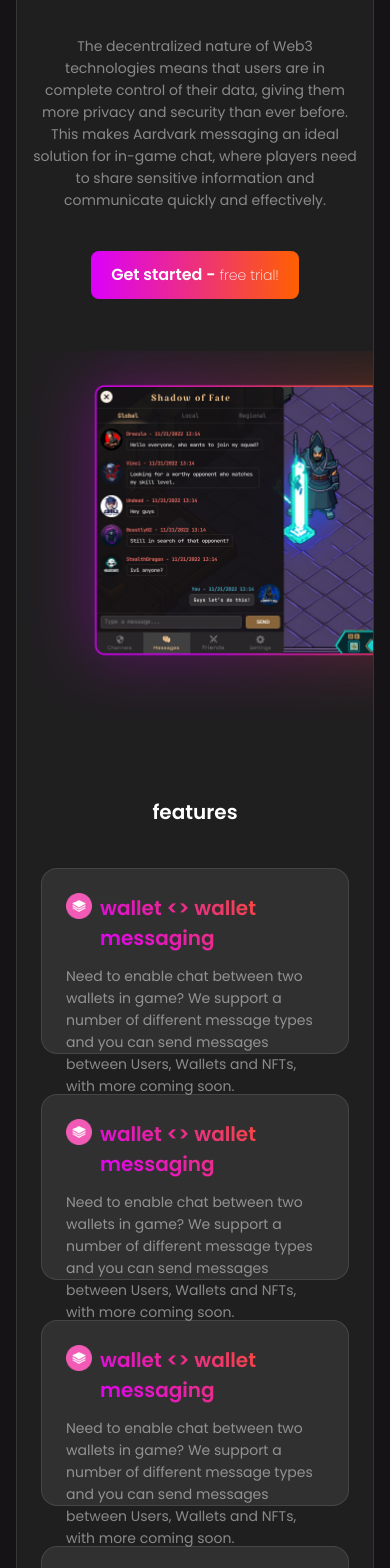
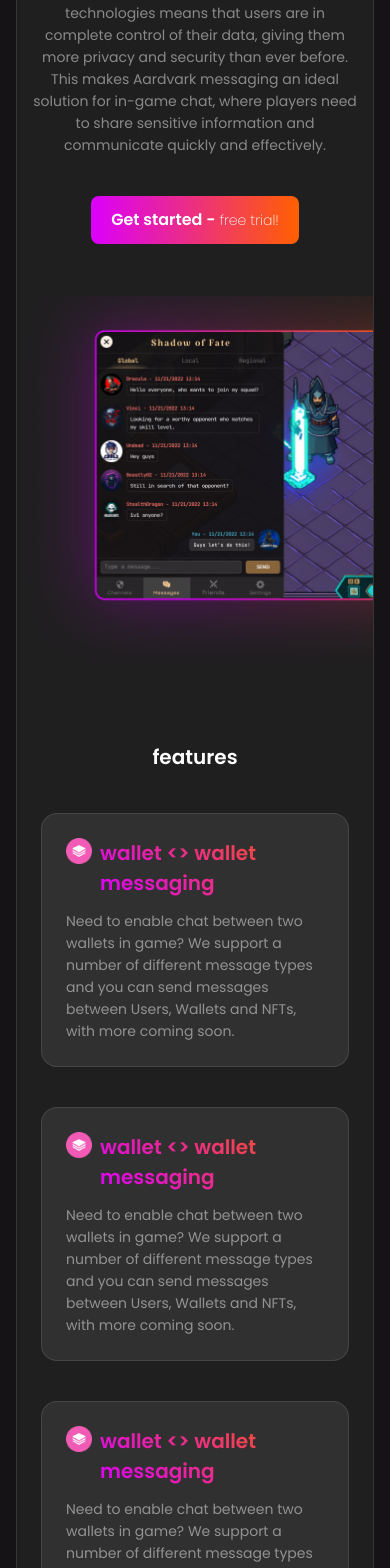
Before and after one commit to marvy-codes/advark-landingPage, a Vue app: page /Product in a window 390 px wide. Shown: the part 1087-2655 px from the top of the page. Built offline with nearby package versions, Linux system fonts and the light colour scheme; a web font is replaced by a local one.

Commit message:
add: vue-carousel installation

```diff
--- a/package.json
+++ b/package.json
@@ -11,7 +11,8 @@
   },
   "dependencies": {
     "vue": "^3.2.25",
-    "vue-router": "^4.0.15"
+    "vue-router": "^4.0.15",
+    "vue-slick-carousel": "^1.0.6"
   },
   "devDependencies": {
     "@headlessui/vue": "^1.6.2",
--- a/src/views/ProductView.vue
+++ b/src/views/ProductView.vue
@@ -113,7 +113,7 @@
         <!-- CARDS -->
         <div class="rounded-[32px] border-[1px] border-[#ffffff1a] bg-[#ffffff0d] overflow-hidden mt-[48px] md:mt-[80px] relative max-w-[1300px] mx-auto">
           <div class="md:flex justify-between items-center lg:items-start">
-            <div class="mt-[71px] md:ml-[64px] text-center md:text-left">
+            <div class="mt-[16px] md:-mt-[10px] lg:mt-[71px] md:ml-[64px] text-center md:text-left">
               <div class="block mx-auto md:hidden">
                 <img
                     src="../assets/pad.png"
@@ -162,7 +162,7 @@
               <div class="mt-[20px] md:mt-[32px]  flex flex-wrap justify-center ">
 
                 <div class="flex mx-[24px] my-[20px]">
-                  <div class="text-left max-w-[524px] h-[186px] md:h-[202px] rounded-[16px] border-[1px] border-[#ffffff1a] bg-[#ffffff14] px-[24px] pt-[24px]">
+                  <div class="text-left max-w-[524px] md:h-[202px] rounded-[16px] border-[1px] border-[#ffffff1a] bg-[#ffffff14] p-[24px]">
                     <div class="flex justify-start mb-[12px]">
                       <div class="mr-[8px]">
                         <img src="../assets/wallet.png" alt="aadvark" />
@@ -183,7 +183,7 @@
                 </div>
 
                 <div class="flex mx-[24px] my-[20px]">
-                  <div class="text-left max-w-[524px] h-[186px] md:h-[202px] rounded-[16px] border-[1px] border-[#ffffff1a] bg-[#ffffff14] px-[24px] pt-[24px]">
+                  <div class="text-left max-w-[524px] md:h-[202px] rounded-[16px] border-[1px] border-[#ffffff1a] bg-[#ffffff14] p-[24px]">
                     <div class="flex justify-start mb-[12px]">
                       <div class="mr-[8px]">
                         <img src="../assets/wallet.png" alt="aadvark" />
@@ -204,7 +204,7 @@
                 </div>
 
                 <div class="flex mx-[24px] my-[20px]">
-                  <div class="text-left max-w-[524px] h-[186px] md:h-[202px] rounded-[16px] border-[1px] border-[#ffffff1a] bg-[#ffffff14] px-[24px] pt-[24px]">
+                  <div class="text-left max-w-[524px] md:h-[202px] rounded-[16px] border-[1px] border-[#ffffff1a] bg-[#ffffff14] p-[24px]">
                     <div class="flex justify-start mb-[12px]">
                       <div class="mr-[8px]">
                         <img src="../assets/wallet.png" alt="aadvark" />
@@ -225,7 +225,7 @@
                 </div>
 
                 <div class="flex mx-[24px] my-[20px]">
-                  <div class="text-left max-w-[524px] h-[186px] md:h-[202px] rounded-[16px] border-[1px] border-[#ffffff1a] bg-[#ffffff14] px-[24px] pt-[24px]">
+                  <div class="text-left max-w-[524px] md:h-[202px] rounded-[16px] border-[1px] border-[#ffffff1a] bg-[#ffffff14]  p-[24px]">
                     <div class="flex justify-start mb-[12px]">
                       <div class="mr-[8px]">
                         <img src="../assets/wallet.png" alt="aadvark" />
```
Also changed, not shown: 1 other file (tests, documents, lock files or other folders).
